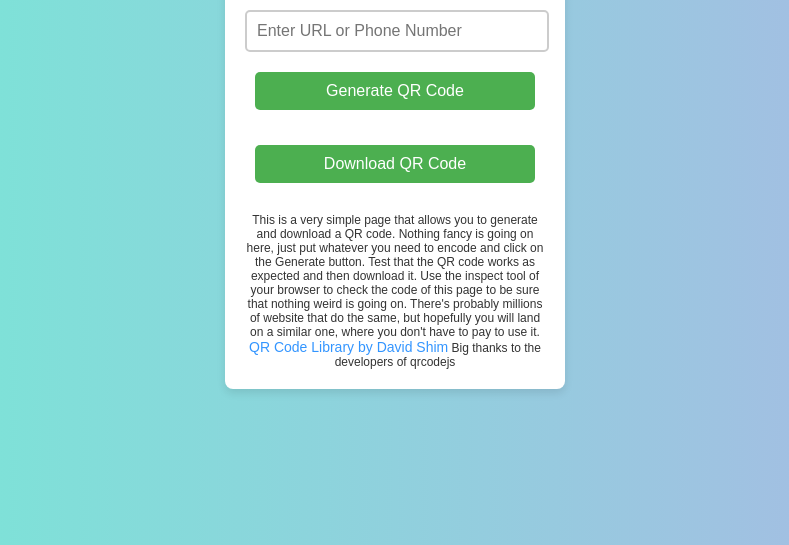
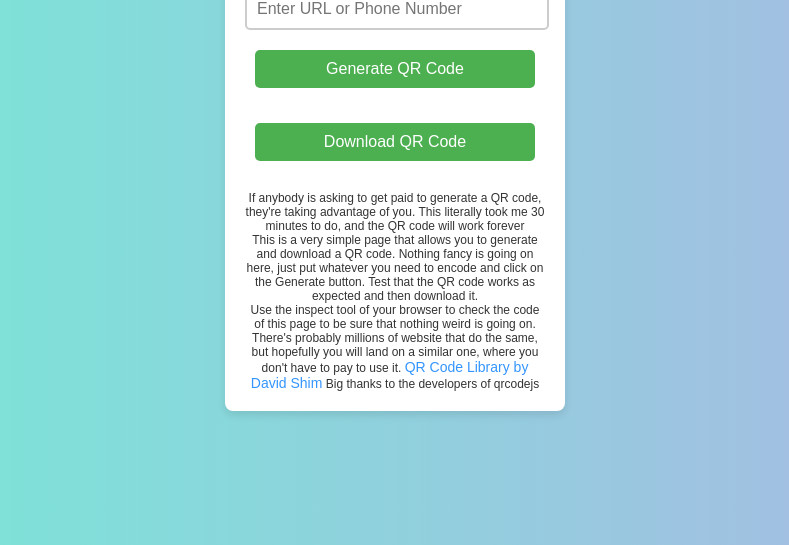
Before and after one commit to emi-odoo/qr_code_page, a plain HTML site: page index.html in a window 1280 px wide. Shown: the part 255-800 px from the top of the page, without its empty margins (245-1034 px from the left). Drawn offline with Linux system fonts and the light colour scheme.

Commit message:
IMP: add README.md and improve message in footer of page

```diff
--- a/index.html
+++ b/index.html
@@ -76,16 +76,19 @@
         <div id="qrcode"></div>
         <button onclick="downloadQR()">Download QR Code</button>
         <div class="footer">
-            This is a very simple page that allows you to generate and download a QR code.
+            <div>If anybody is asking to get paid to generate a QR code, they're taking advantage of you. This literally took me 30 minutes to do, and the QR code will work forever</div>
+            <div>This is a very simple page that allows you to generate and download a QR code.
             Nothing fancy is going on here, just put whatever you need to encode and click on the Generate button.
             Test that the QR code works as expected and then download it.
-
+            </div>
+            <div>
             Use the inspect tool of your browser to check the code of this page to be sure that nothing weird is going on.
-
+            </div>
+            <div>
             There's probably millions of website that do the same, but hopefully you will land on a similar one, where you don't have to pay to use it.
             <a href="https://github.com/davidshimjs/qrcodejs" target="_blank">QR Code Library by David Shim</a>
             Big thanks to the developers of qrcodejs
-
+            </div>
         </div>
     </div>
 
```
Also changed, not shown: 1 other file.
